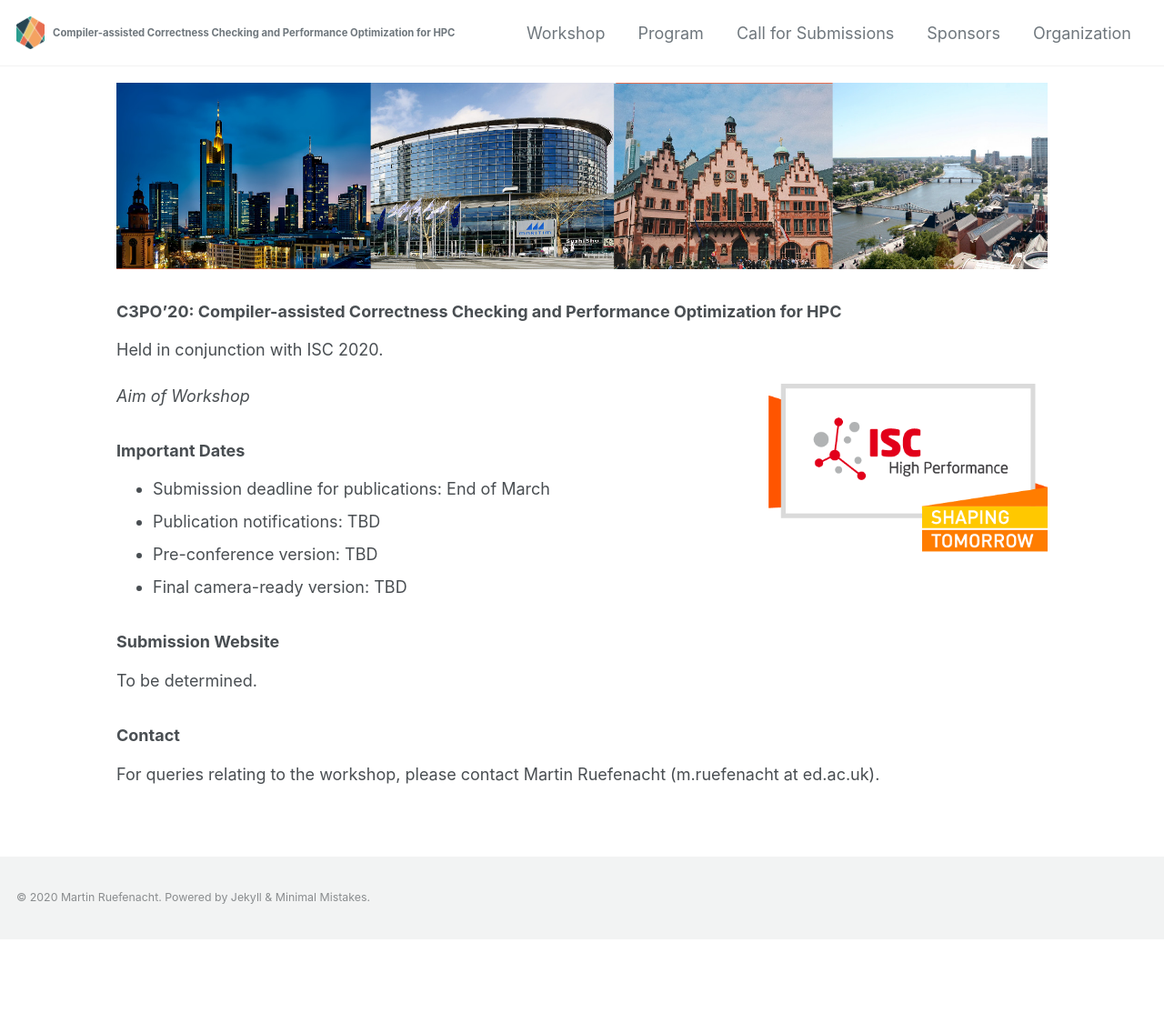
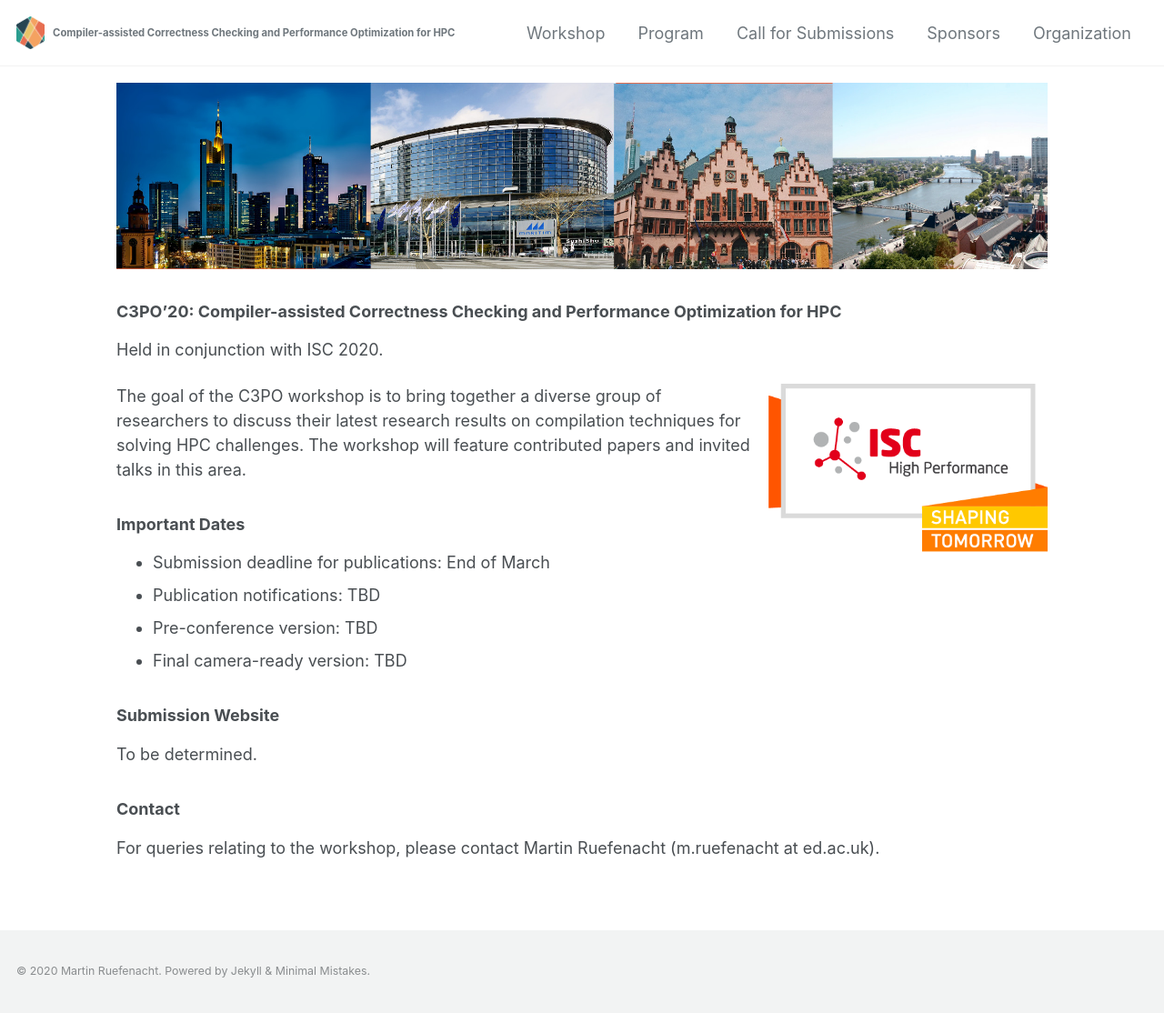
Before and after one commit to c3po-workshop/c3po-workshop.github.io, a Jekyll site: the page built from index.md, in a window 1280 px wide. Shown: the whole page at 91% size. Built offline with Jekyll 4.4.1, drawn with Linux system fonts in a browser that asks for light colours; cached includes are drawn as plain includes; nearby versions of some CDN libraries; before the commit the page ends 1033 px from its top, so only the background shows below that.

Commit message:
Added aim of workshop on frontpage

```diff
--- a/index.md
+++ b/index.md
@@ -21,7 +21,10 @@
 ![ISC2020](/assets/ISC2020_Logo.png){: width="30%" height="auto" .align-right}
 {:style="clear: right"}
 
-_Aim of Workshop_
+The goal of the C3PO workshop is to bring together a diverse group of
+researchers to discuss their latest research results on compilation techniques
+for solving HPC challenges. The workshop will feature contributed papers and
+invited talks in this area.
 
 ### Important Dates
 
```
